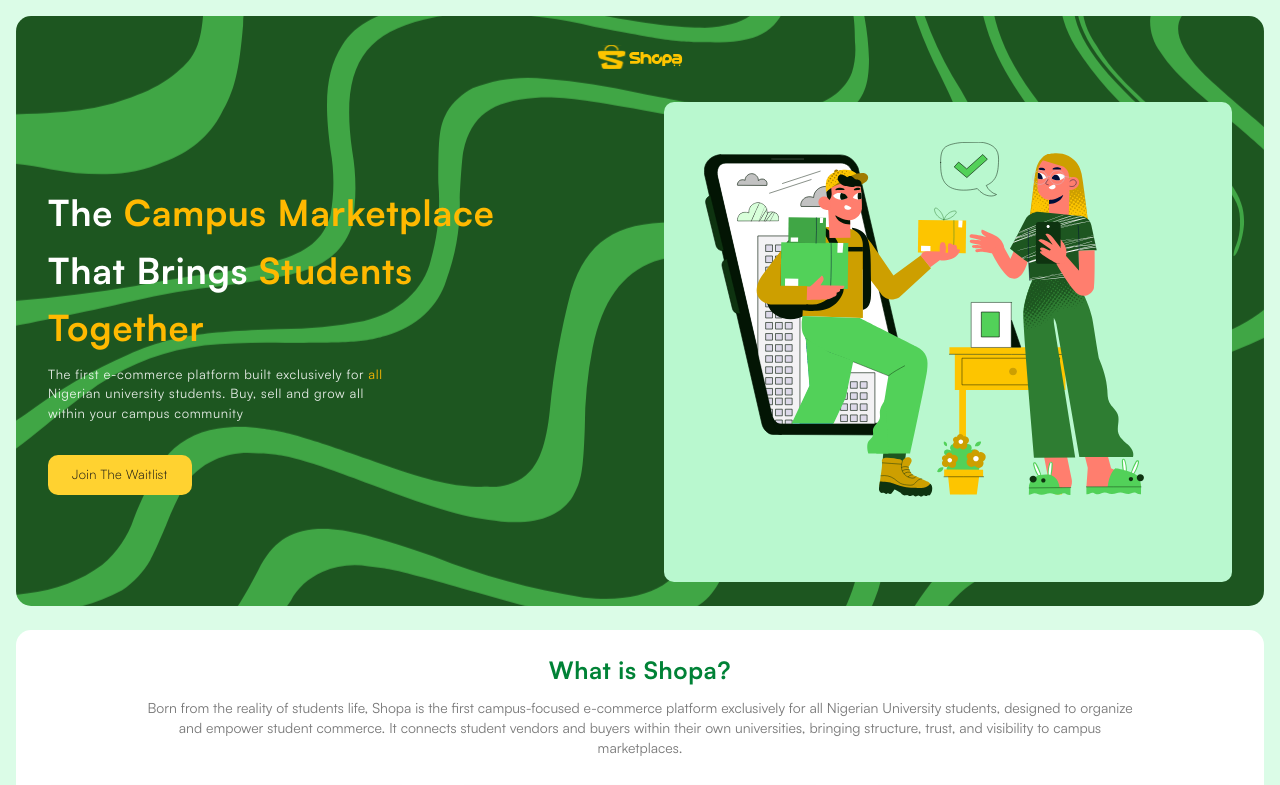
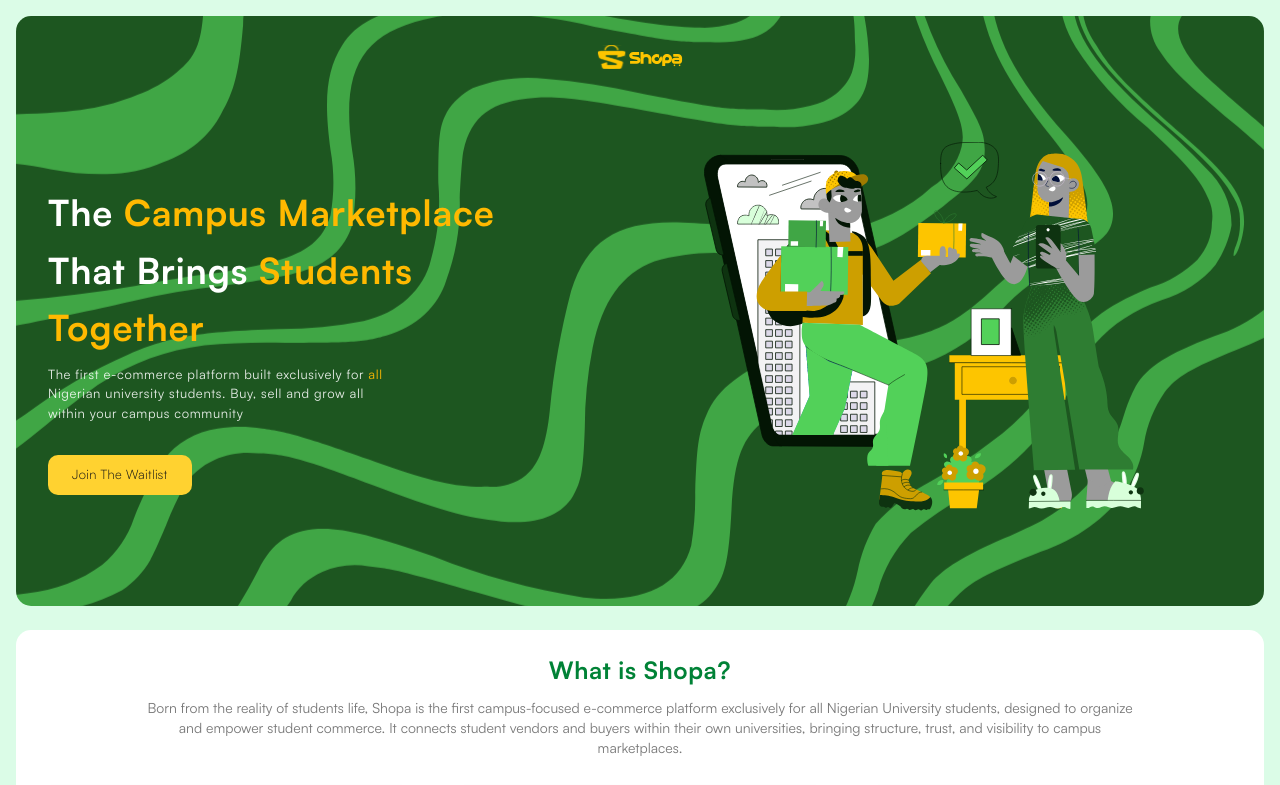
Before and after one commit to Shopa-ng/landingpagetesting, a Next.js app: page / in a window 1280 px wide. Shown: the top 785 px of the page. Built offline with nearby package versions, Linux system fonts and the light colour scheme.

Commit message:
feat: add landing page banner, info, and magnetic button components with new SVG asset.

```diff
--- a/src/components/landing/banner.tsx
+++ b/src/components/landing/banner.tsx
@@ -144,7 +144,7 @@
           {/* Right Side - 3D Tilt */}
           <div className="w-full lg:w-[48%] px-4 lg:px-0 mt-6 lg:mt-0 perspective-1000">
             <motion.div
-              className="bg-green-200 rounded-[10px] pt-10 px-10"
+              className="rounded-[10px] pt-10 px-10"
               onMouseMove={handleMouseMove}
               onMouseLeave={handleMouseLeave}
               style={{
@@ -159,7 +159,7 @@
                   alt=""
                   className="w-full max-w-[440px] mx-auto"
                   style={{
-                    z: 50, // Pop out effect
+                    z: 50,
                     transform: "translateZ(50px)",
                   }}
                 />
--- a/src/components/landing/info.tsx
+++ b/src/components/landing/info.tsx
@@ -107,7 +107,7 @@
             <button
               type="button"
               onClick={handleJoinClick}
-              className="tracking-wide text-sm sm:text-base font-light bg-amber-300 text-gray-900 px-6 py-2.5 rounded-lg"
+              className="tracking-wide text-sm sm:text-base font-light bg-amber-300 text-gray-900 px-6 py-2.5 rounded-lg cursor-pointer hover:bg-amber-400 duration-200 transition"
             >
               Join The Waitlist
             </button>
--- a/src/components/ui/magnetic-button.tsx
+++ b/src/components/ui/magnetic-button.tsx
@@ -37,7 +37,7 @@
       onMouseLeave={handleMouseLeave}
       animate={{ x: position.x, y: position.y }}
       transition={{ type: "spring", stiffness: 150, damping: 15, mass: 0.1 }}
-      className={`relative z-10 ${className}`}
+      className={`relative z-10 cursor-pointer ${className}`}
       onClick={onClick}
       {...props}
     >
```
Also changed, not shown: public/assets/object.svg.
